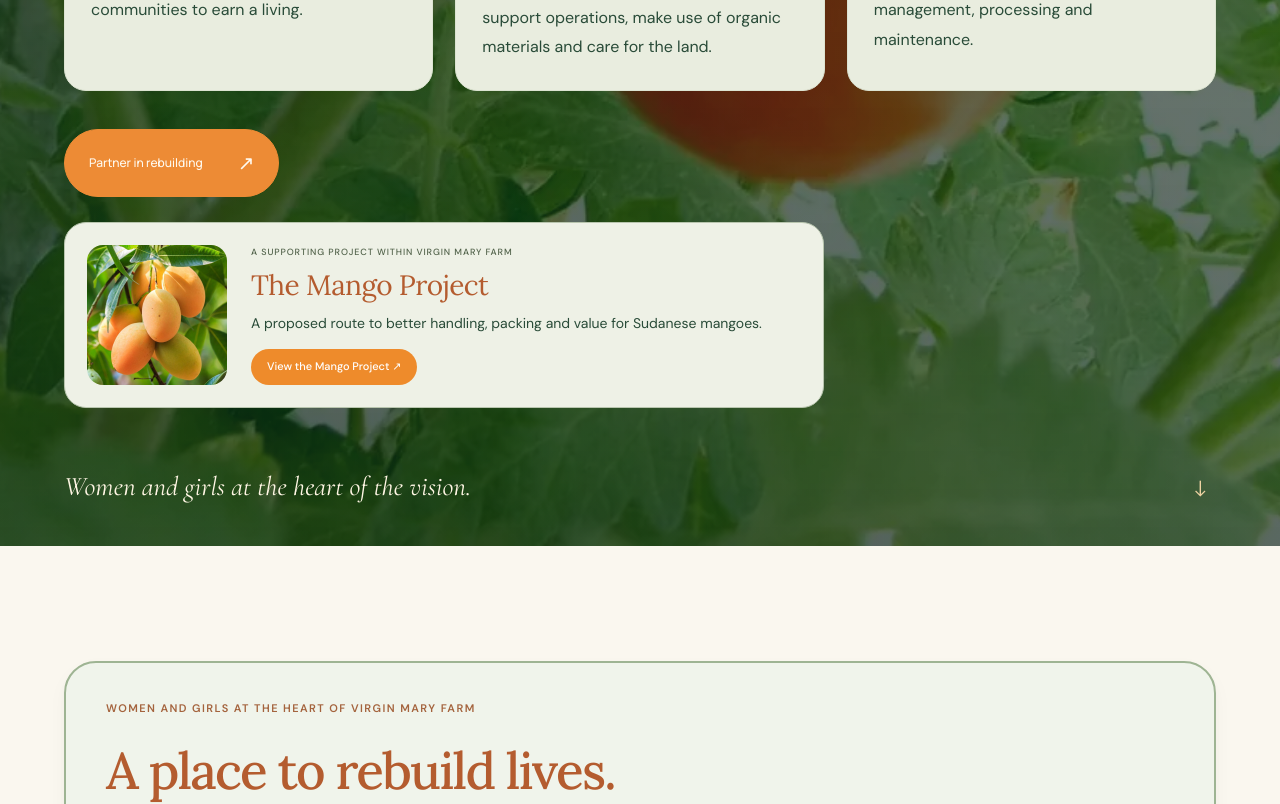
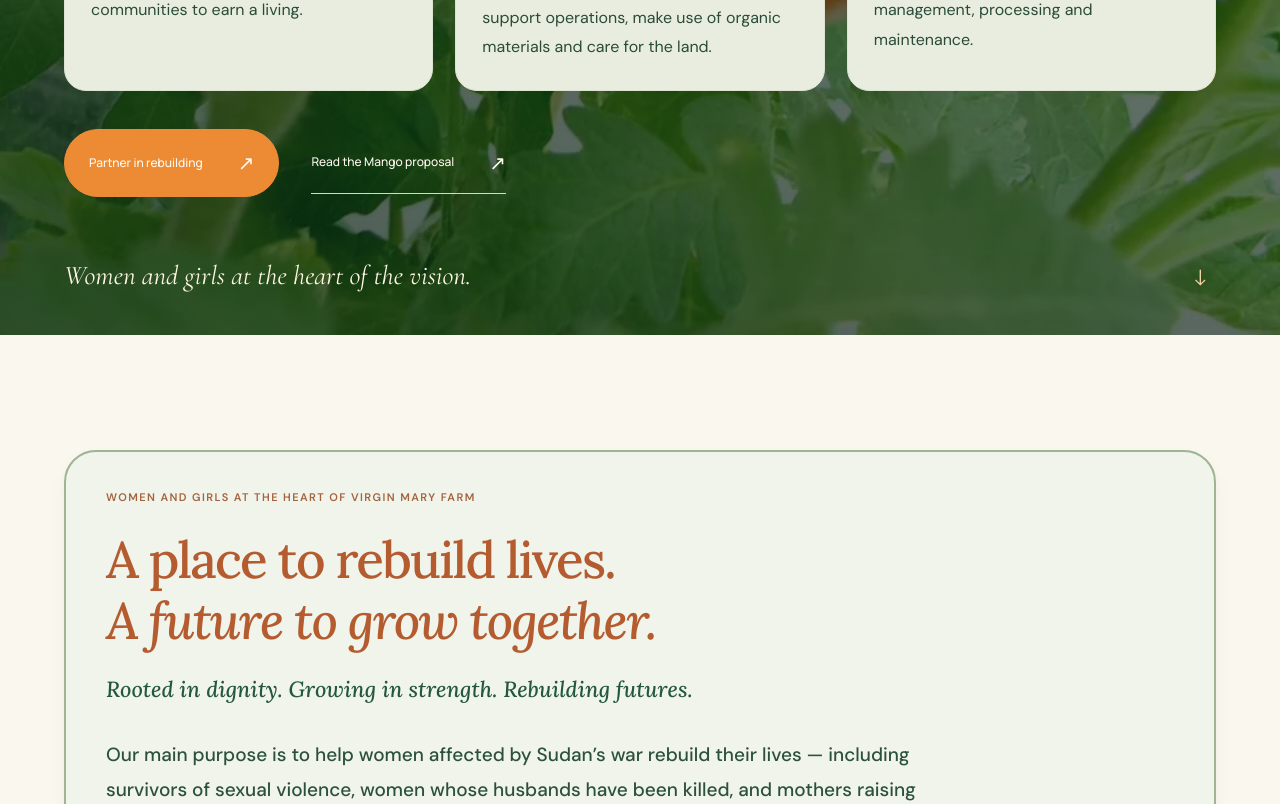
Before and after one commit to Hero988/RiseMeUp, a React (Vite) app: page / in a window 1280 px wide. Shown: the part 5800-6604 px from the top of the page. Built offline with nearby package versions, Linux system fonts and the light colour scheme; a web font is replaced by a local one.

Commit message:
Keep compact farm Mango placement in experiment pending review

```diff
--- a/src/App.tsx
+++ b/src/App.tsx
@@ -243,16 +243,7 @@ export default function App() {
                 <article><h3>Clean energy for farming.</h3><p>Plan solar-powered systems and biogas to support operations, make use of organic materials and care for the land.</p></article>
                 <article><h3>Education &amp; training.</h3><p>Connect sustainable farming education with hands-on skills in growing, water management, processing and maintenance.</p></article>
               </div>
-              <div className="rm-estate-actions"><a className="rm-estate-primary" href="/development-partners/">Partner in rebuilding <span aria-hidden="true">↗</span></a></div>
-              <article className="rm-estate-mango" id="mango-project-link" aria-labelledby="farm-mango-title">
-                <img src="/mango-selected-photo-six.svg" alt="Golden mangoes on a tree, illustrating the proposed Mango Project" width="140" height="140" loading="lazy" />
-                <div>
-                  <p className="eyebrow">A supporting project within Virgin Mary Farm</p>
-                  <h3 id="farm-mango-title">The Mango Project</h3>
-                  <p>A proposed route to better handling, packing and value for Sudanese mangoes.</p>
-                  <a className="rm-estate-mango-button" href="/mango-project/">View the Mango Project ↗</a>
-                </div>
-              </article>
+              <div className="rm-estate-actions"><a className="rm-estate-primary" href="/development-partners/">Partner in rebuilding <span aria-hidden="true">↗</span></a><a className="rm-estate-secondary" href="/mango-project/">Read the Mango proposal <span aria-hidden="true">↗</span></a></div>
               <div className="rm-estate-foot"><p>Women and girls at the heart of the vision.</p><a href="#farm-women-title" aria-label="Read about women and girls at the heart of Virgin Mary Farm">↓</a></div>
             </div>
           </div>
@@ -281,7 +272,30 @@ export default function App() {
               <FarmRoadmap />
             </div>
           </div>
-
+          <div className="farm-mango-surround"><div className="container">
+            <a className="mango-callout" href="/mango-project/">
+              <img
+                src="/mango-selected-photo-six.svg"
+                alt="Golden mangoes on a tree, illustrating the proposed Mango Project"
+                width="840"
+                height="560"
+                loading="lazy"
+              />
+              <div>
+                <p className="eyebrow">
+                  A supporting project within Virgin Mary Farm
+                </p>
+                <h3>
+                  The Mango Project
+                </h3>
+                <p>
+                  A proposed route to better handling, packing and value for
+                  Sudanese mangoes.
+                </p>
+                <span className="mango-explore">Explore the Mango Project →</span>
+              </div>
+            </a>
+          </div></div>
         </section>
         <ClassicObjectives />
         <SDGs />
--- a/src/components/FarmEstate.css
+++ b/src/components/FarmEstate.css
@@ -166,13 +166,3 @@
 
 /* A warm transition below the farm image instead of a dark band. */
 .home-page.warm-brand #virgin-mary-farm.farm-estate-intro {background:#faf7ef}
-
-/* Compact Mango link within the main farm introduction. */
-.home-page.warm-brand #virgin-mary-farm .rm-estate-mango{display:flex;align-items:center;gap:24px;max-width:760px;margin:25px 0 0;padding:22px;background:#eef1e6;border:1px solid #b8c5ae;border-radius:22px;color:#294b38;text-align:left}
-.home-page.warm-brand #virgin-mary-farm .rm-estate-mango>img{width:140px;height:140px;flex:0 0 140px;object-fit:cover;border-radius:16px}
-.home-page.warm-brand #virgin-mary-farm .rm-estate-mango .eyebrow{font:500 9px/1.6 'DM Sans',Arial,sans-serif;letter-spacing:.1em;text-transform:uppercase;margin:0 0 8px;color:#52634b}
-.home-page.warm-brand #virgin-mary-farm .rm-estate-mango h3{font:400 28px/1.25 Lora,Georgia,serif;color:#b45c2f;margin:0 0 9px;letter-spacing:-.02em}
-.home-page.warm-brand #virgin-mary-farm .rm-estate-mango p:not(.eyebrow){font:400 14px/1.7 'DM Sans',Arial,sans-serif;color:#294b38;margin:0 0 13px}
-.home-page.warm-brand #virgin-mary-farm .rm-estate-mango-button{display:inline-flex;align-items:center;min-height:36px;padding:9px 16px;border-radius:30px;background:#ee8b2b;color:white;font:500 11px/1.3 'DM Sans',Arial,sans-serif;text-decoration:none}
-.home-page.warm-brand #virgin-mary-farm .rm-estate-mango-button:hover{background:#d7731f}
-@media(max-width:600px){.home-page.warm-brand #virgin-mary-farm .rm-estate-mango{padding:18px;gap:16px;align-items:flex-start}.home-page.warm-brand #virgin-mary-farm .rm-estate-mango>img{width:85px;height:105px;flex-basis:85px}.home-page.warm-brand #virgin-mary-farm .rm-estate-mango h3{font-size:22px}.home-page.warm-brand #virgin-mary-farm .rm-estate-mango p:not(.eyebrow){font-size:13px}}
```
